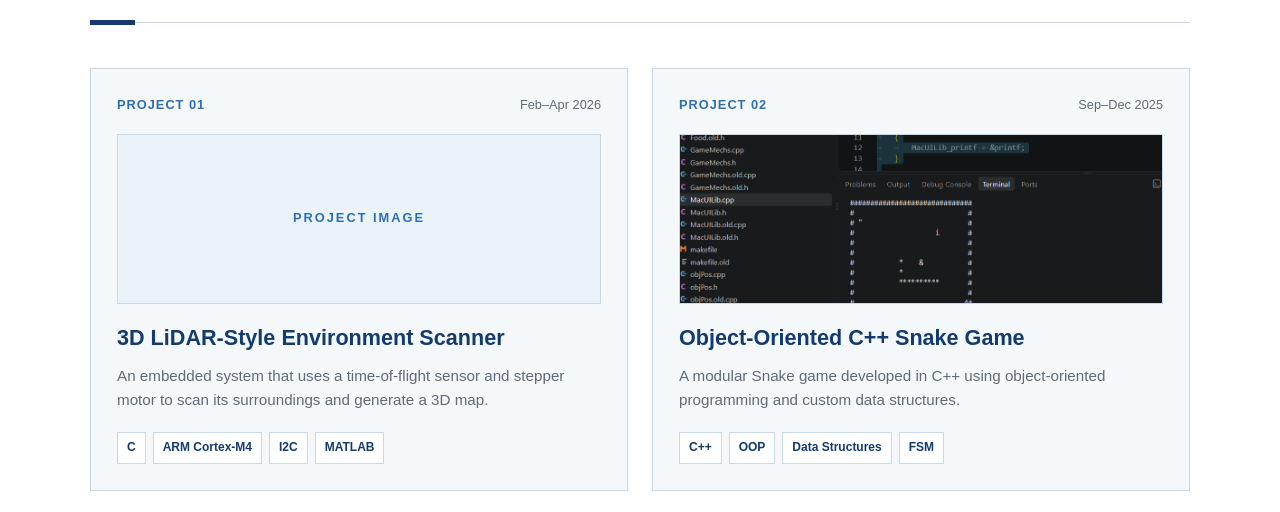
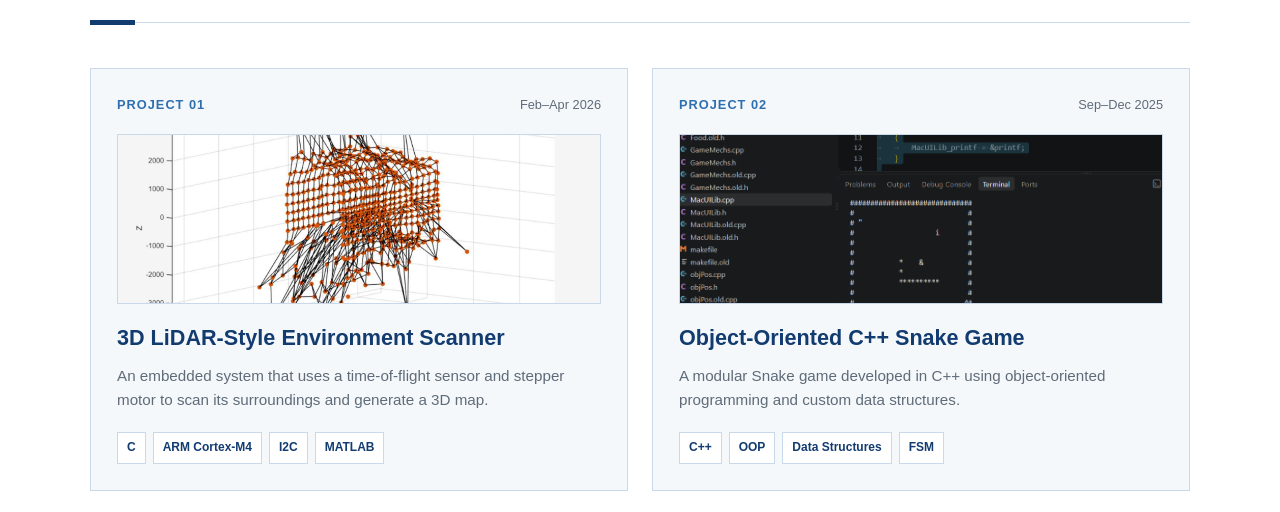
Before and after one commit to khans468/SidraPortfolio, a plain HTML site: page index.html in a window 1280 px wide. Shown: the part 1040-1552 px from the top of the page. Drawn offline with Linux system fonts and the light colour scheme.

Commit message:
Add files via upload

```diff
--- a/index.html
+++ b/index.html
@@ -899,7 +899,7 @@
 
             <div class="project-media">
               <img
-                src=href="images/lidar.png"
+                src="images/lidar.png"
                 alt="3D LiDAR-style environment scanner project"
                 onerror="this.style.display='none'; this.parentElement.classList.add('no-image');"
               >
```
